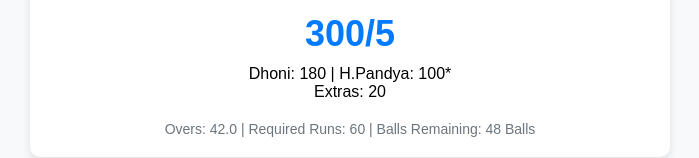
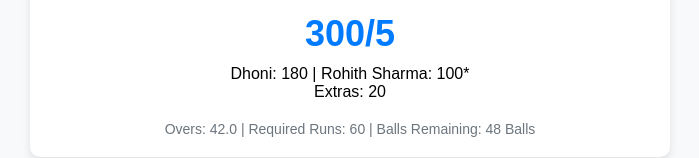
Before and after one commit to nsatwik/aws_code_pipeline_project, a plain HTML site: page index.html in a window 1280 px wide. Shown: the part 223-381 px from the top of the page, without its empty margins (290-989 px from the left). Drawn offline with Linux system fonts and the light colour scheme.

Commit message:
Update index.html

```diff
--- a/index.html
+++ b/index.html
@@ -49,7 +49,7 @@
         <div class="score">359/8</div>
         <div class="team">India</div>
         <div class="score">300/5</div>
-	<div class="Batting">Dhoni: 180 | H.Pandya: 100*</div>
+	<div class="Batting">Dhoni: 180 | Rohith Sharma: 100*</div>
 	<div>Extras: 20</div>
         <div class="details">Overs: 42.0 | Required Runs: 60 | Balls Remaining: 48 Balls </div>
     </div>
```
